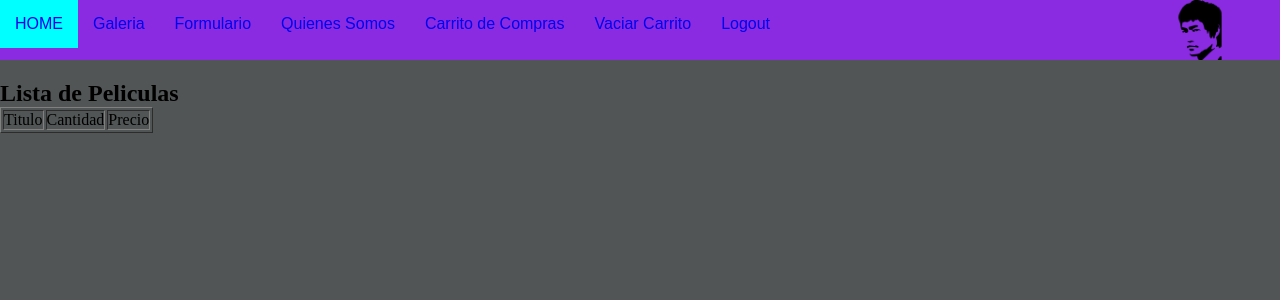
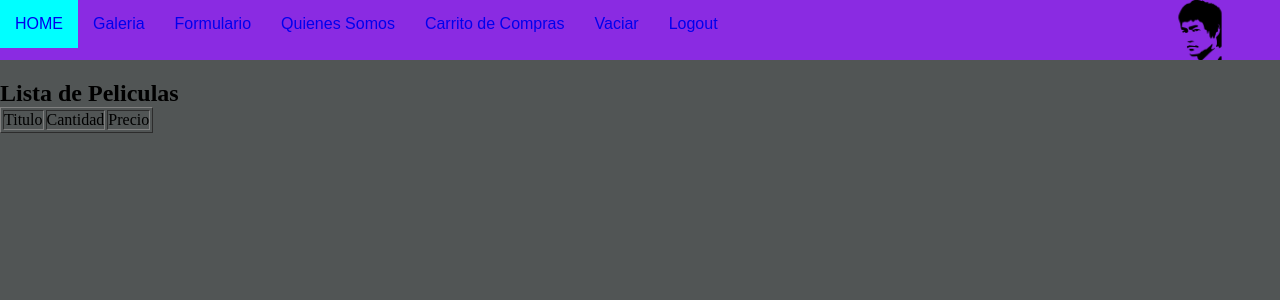
Before and after one commit to MarceloFernandez01/CineRomeo, a Django app: page /vaciar_carrito/ in a window 1280 px wide. Shown: the top 300 px of the page. Run offline with Django 3.2, Linux system fonts and the light colour scheme.

Commit message:
cambios en base

```diff
--- a/myProyecto/cine/templates/core/base.html
+++ b/myProyecto/cine/templates/core/base.html
@@ -34,7 +34,7 @@
                     <a href="{% url 'CARRITO' %}">Carrito de Compras</a>
                 </li>
                 <li>
-                    <a href="{% url 'VACIARCARRITO' %}"> Vaciar Carrito </a>
+                    <a href="{% url 'VACIARCARRITO' %}"> Vaciar</a>
                 </li>
                 <li>
                     <a href="{% url 'CERRAR_SESION' %}">Logout</a>
```
